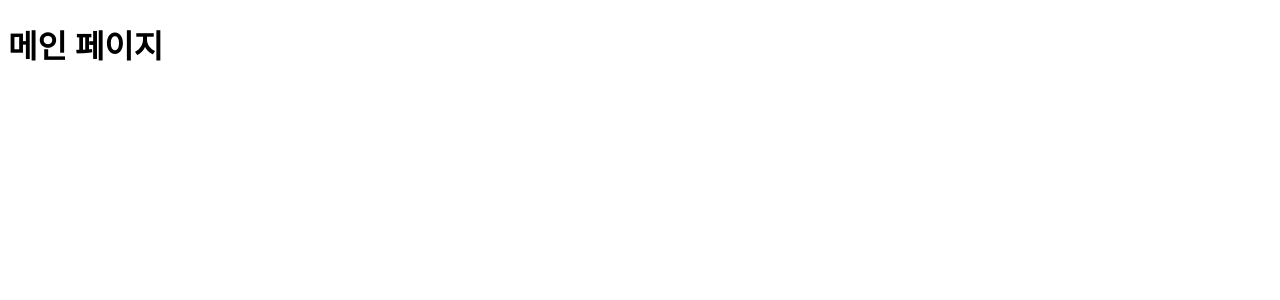
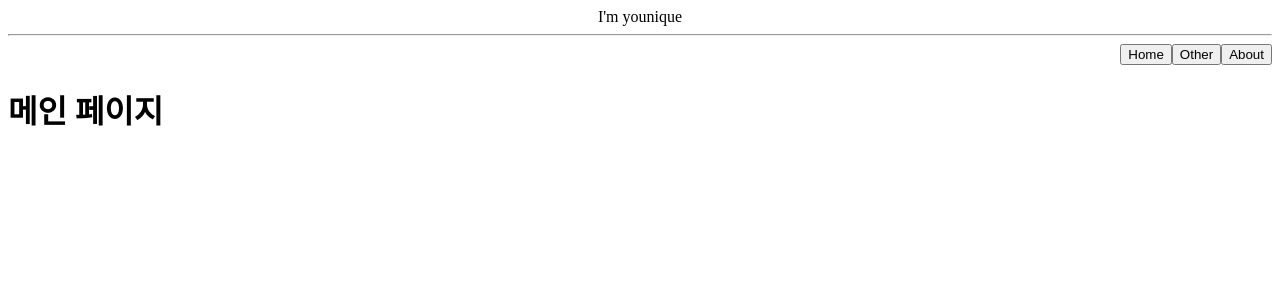
Before and after one commit to DongYounYim/Portfolio, a React (Create React App) app: page / in a window 1280 px wide. Shown: the top 300 px of the page. Built offline with nearby package versions, Linux system fonts and the light colour scheme.

Commit message:
[Add] 메인 구조 추가

```diff
--- a/package.json
+++ b/package.json
@@ -10,6 +10,7 @@
     "react-dom": "^18.2.0",
     "react-router-dom": "^6.6.1",
     "react-scripts": "5.0.1",
+    "sass": "^1.57.1",
     "web-vitals": "^2.1.4"
   },
   "scripts": {
--- /dev/null
+++ b/src/components/Header.js
@@ -0,0 +1,10 @@
+import "../style/style.scss";
+
+export default function Header() {
+  return (
+    <section className="header">
+      <span>I'm younique</span>
+      <hr />
+    </section>
+  );
+}
--- /dev/null
+++ b/src/components/Navigation.js
@@ -0,0 +1,13 @@
+import "../style/style.scss";
+
+export default function Navigation() {
+  return (
+    <>
+      <section className="navigation">
+        <button className="flatButton">Home</button>
+        <button className="flatButton">Other</button>
+        <button className="flatButton">About</button>
+      </section>
+    </>
+  );
+}
--- a/src/page/Main.js
+++ b/src/page/Main.js
@@ -1,6 +1,11 @@
+import Header from "../components/Header";
+import Navigation from "../components/Navigation";
+
 export default function Main() {
   return (
     <div>
+      <Header />
+      <Navigation />
       <h1>메인 페이지</h1>
     </div>
   );
--- /dev/null
+++ b/src/style/style.scss
@@ -0,0 +1,9 @@
+.header {
+  text-align: center;
+}
+
+.navigation {
+  display: flex;
+  flex-direction: row;
+  justify-content: flex-end;
+}
```
Also changed, not shown: 1 other file (tests, documents, lock files or other folders).
